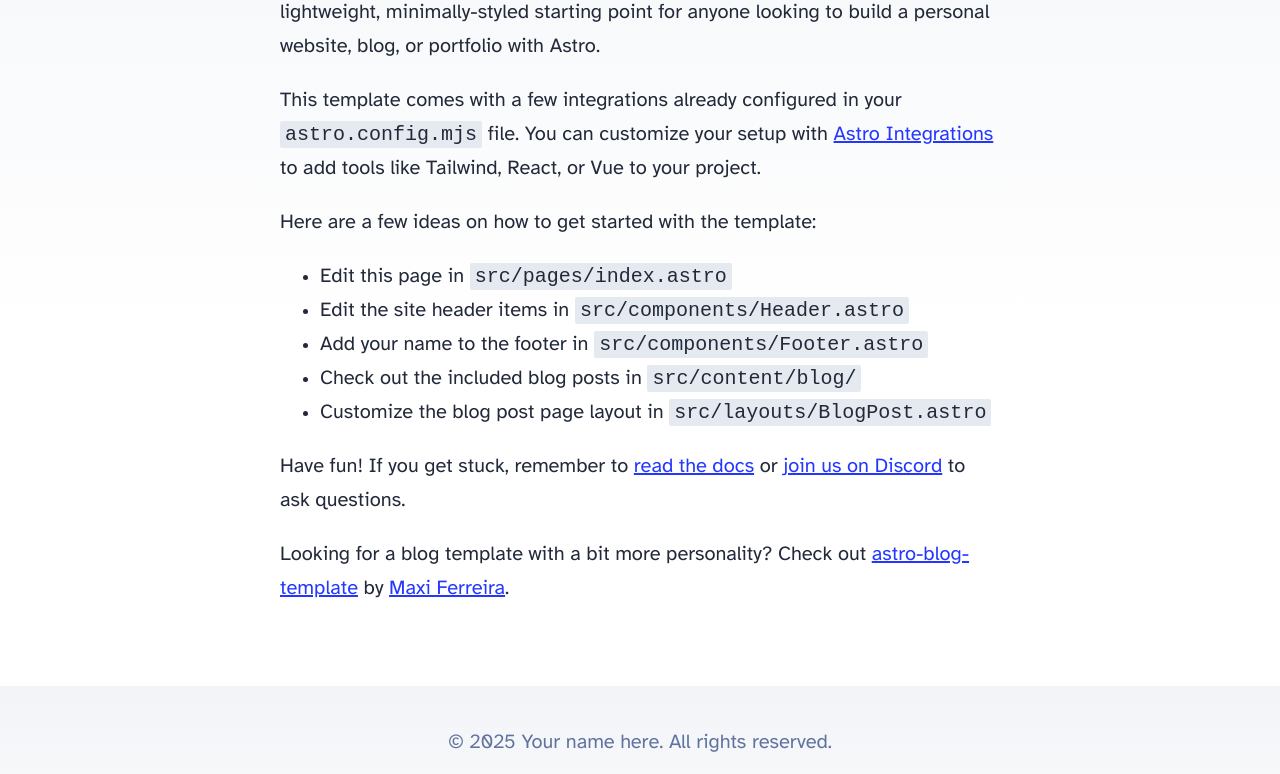
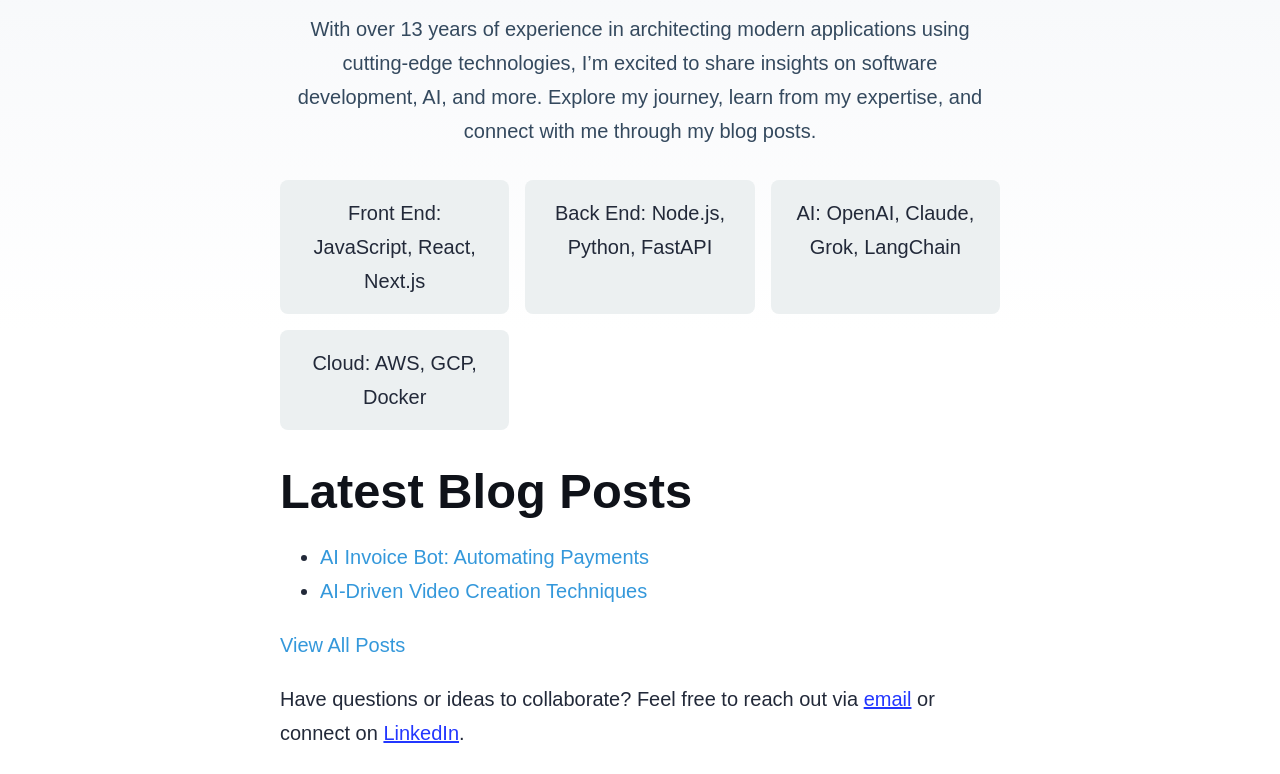
Before and after one commit to vinaymavi/vinaymavi.github.io, an Astro site: page / in a window 1280 px wide. Shown: the part 269-1043 px from the top of the page. Built offline with nearby package versions, Linux system fonts and the light colour scheme; Astro itself is replaced by a stand-in of ours.

```diff
--- a/astro.config.mjs
+++ b/astro.config.mjs
@@ -1,11 +1,11 @@
 // @ts-check
 
-import mdx from '@astrojs/mdx';
-import sitemap from '@astrojs/sitemap';
-import { defineConfig } from 'astro/config';
+import mdx from "@astrojs/mdx";
+import sitemap from "@astrojs/sitemap";
+import { defineConfig } from "astro/config";
 
 // https://astro.build/config
 export default defineConfig({
-	site: 'https://example.com',
-	integrations: [mdx(), sitemap()],
+  site: "https://vinaymavi.github.io",
+  integrations: [mdx(), sitemap()],
 });
--- a/package.json
+++ b/package.json
@@ -1,5 +1,5 @@
 {
-  "name": "",
+  "name": "vinaymavi-github-pages",
   "type": "module",
   "version": "0.0.1",
   "scripts": {
--- a/src/pages/index.astro
+++ b/src/pages/index.astro
@@ -9,53 +9,87 @@
 <html lang="en">
   <head>
     <BaseHead title={SITE_TITLE} description={SITE_DESCRIPTION} />
+    <style>
+      main {
+        max-width: 800px;
+        margin: 0 auto;
+        padding: 2rem;
+        font-family: "Arial", sans-serif;
+      }
+      h1 {
+        color: #2c3e50;
+        text-align: center;
+        margin-bottom: 1.5rem;
+      }
+      .intro {
+        text-align: center;
+        margin-bottom: 2rem;
+        color: #34495e;
+      }
+      .skills {
+        display: grid;
+        grid-template-columns: repeat(auto-fit, minmax(200px, 1fr));
+        gap: 1rem;
+        margin-bottom: 2rem;
+      }
+      .skill-card {
+        background: #ecf0f1;
+        padding: 1rem;
+        border-radius: 8px;
+        text-align: center;
+      }
+      .blog-preview {
+        margin-top: 2rem;
+      }
+      .blog-preview a {
+        color: #3498db;
+        text-decoration: none;
+      }
+      .blog-preview a:hover {
+        text-decoration: underline;
+      }
+    </style>
   </head>
   <body>
     <Header />
     <main>
-      <h1>🧑‍🚀 Hello, Astronaut!</h1>
+      <h1>🧑‍🚀 Welcome to Vinay Kumar's Blog</h1>
+      <div class="intro">
         <p>
-        Welcome to the official <a href="https://astro.build/">Astro</a> blog starter
-        template. This template serves as a lightweight, minimally-styled starting
-        point for anyone looking to build a personal website, blog, or portfolio
-        with Astro.
+          With over 13 years of experience in architecting modern applications
+          using cutting-edge technologies, I’m excited to share insights on
+          software development, AI, and more. Explore my journey, learn from my
+          expertise, and connect with me through my blog posts.
         </p>
-      <p>
-        This template comes with a few integrations already configured in your
-        <code>astro.config.mjs</code> file. You can customize your setup with
-        <a href="https://astro.build/integrations">Astro Integrations</a> to add
-        tools like Tailwind, React, or Vue to your project.
-      </p>
-      <p>Here are a few ideas on how to get started with the template:</p>
+      </div>
+      <div class="skills">
+        <div class="skill-card">Front End: JavaScript, React, Next.js</div>
+        <div class="skill-card">Back End: Node.js, Python, FastAPI</div>
+        <div class="skill-card">AI: OpenAI, Claude, Grok, LangChain</div>
+        <div class="skill-card">Cloud: AWS, GCP, Docker</div>
+      </div>
+      <div class="blog-preview">
+        <h2>Latest Blog Posts</h2>
         <ul>
-        <li>Edit this page in <code>src/pages/index.astro</code></li>
           <li>
-          Edit the site header items in <code>src/components/Header.astro</code>
-        </li>
-        <li>
-          Add your name to the footer in <code>src/components/Footer.astro</code
+            <a href="/blog/ai-invoice-bot"
+              >AI Invoice Bot: Automating Payments</a
             >
           </li>
           <li>
-          Check out the included blog posts in <code>src/content/blog/</code>
-        </li>
-        <li>
-          Customize the blog post page layout in <code
-            >src/layouts/BlogPost.astro</code
+            <a href="/blog/ai-driven-video"
+              >AI-Driven Video Creation Techniques</a
             >
           </li>
         </ul>
+        <p><a href="/blog">View All Posts</a></p>
+      </div>
       <p>
-        Have fun! If you get stuck, remember to
-        <a href="https://docs.astro.build/">read the docs</a>
-        or <a href="https://astro.build/chat">join us on Discord</a> to ask questions.
-      </p>
-      <p>
-        Looking for a blog template with a bit more personality? Check out
-        <a href="https://github.com/Charca/astro-blog-template"
-          >astro-blog-template</a
-        >
-        by <a href="https://twitter.com/Charca">Maxi Ferreira</a>.
+        Have questions or ideas to collaborate? Feel free to reach out via <a
+          href="mailto:vinaymavi@gmail.com">email</a
+        > or connect on <a
+          href="https://www.linkedin.com/in/vinay-kumar-b6820154/">LinkedIn</a
+        >.
       </p>
     </main>
     <Footer />
```
Also changed, not shown: .github/workflows/deploy.yml (added). Lines whose indentation alone changed are shown as unchanged.
